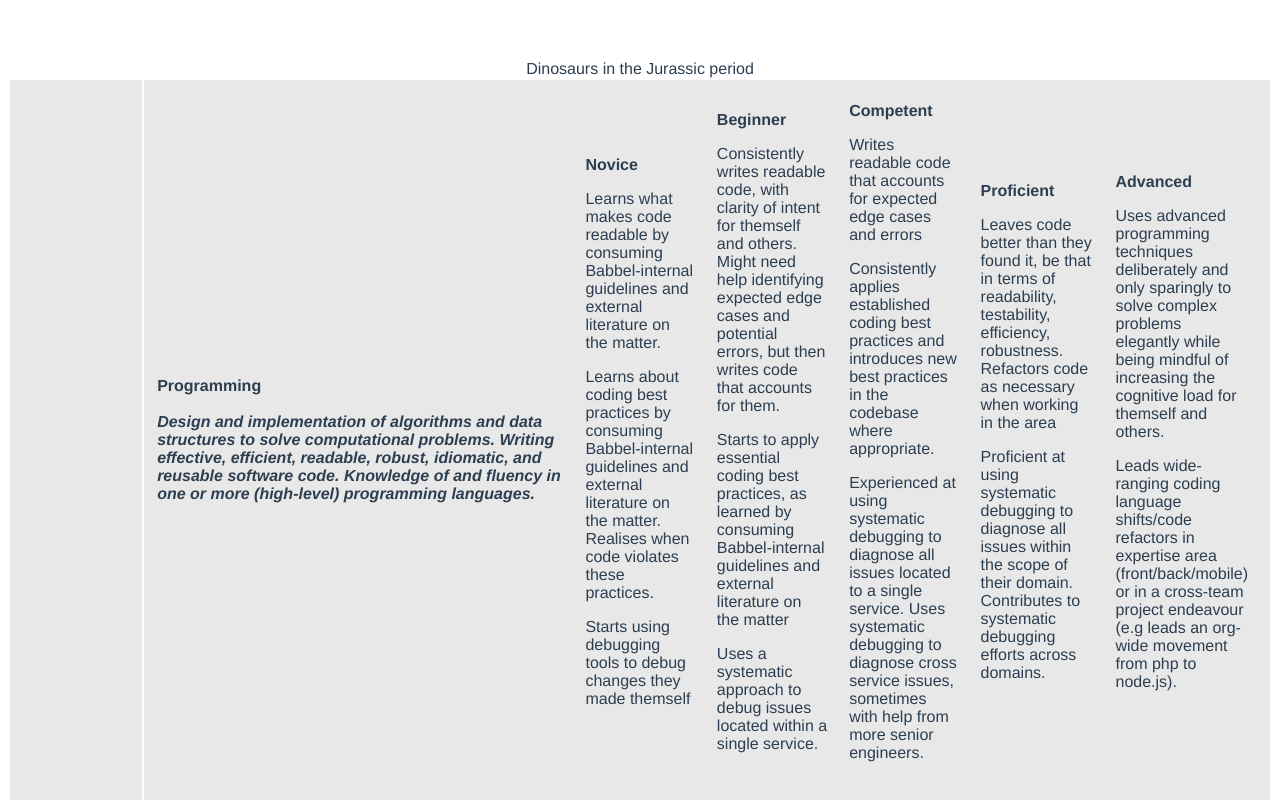
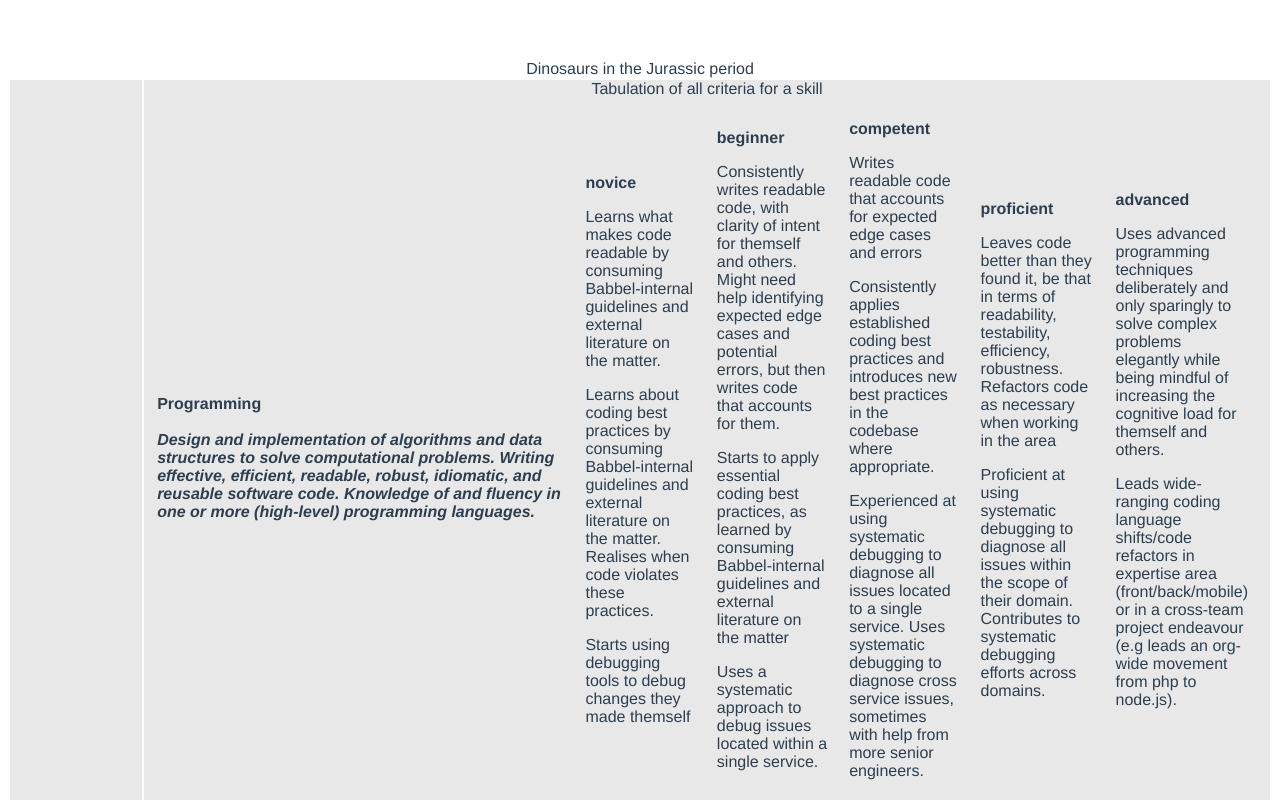
Before and after one commit to rnegash/cornbread, a Vue app: page / in a window 1280 px wide. Shown: the top 800 px of the page. Built offline with nearby package versions, Linux system fonts and the light colour scheme.

Commit message:
Fix a few linting errors, why not?

```diff
--- a/src/components/CareerFramework.vue
+++ b/src/components/CareerFramework.vue
@@ -11,13 +11,14 @@
           :rowspan="category.skills.length"
           class="skills"
         >
-          <th :key="category.category" class="category">
+          <th scope="row" :key="category.category" class="category">
             {{ category.category }}
           </th>
           <table class="skill-table">
+            <caption>Tabulation of all criteria for a skill</caption>
             <tr v-for="skill in category.skills" :key="skill">
-              <th class="skills">
-                <b>{{ skill.name }}</b>
+              <th id="skills-header" class="skills">
+                <strong>{{ skill.name }}</strong>
                 <br /><br />
                 <em>{{ skill.description }}</em>
               </th>
@@ -28,7 +29,7 @@
                 class="level"
               >
                 <div v-if="level.criteria.length">
-                  <b>{{ level.level }}</b>
+                  <strong>{{ level.level }}</strong>
                   <br />
                   <ul v-for="criteria in level.criteria" :key="criteria">
                     <li>
```
